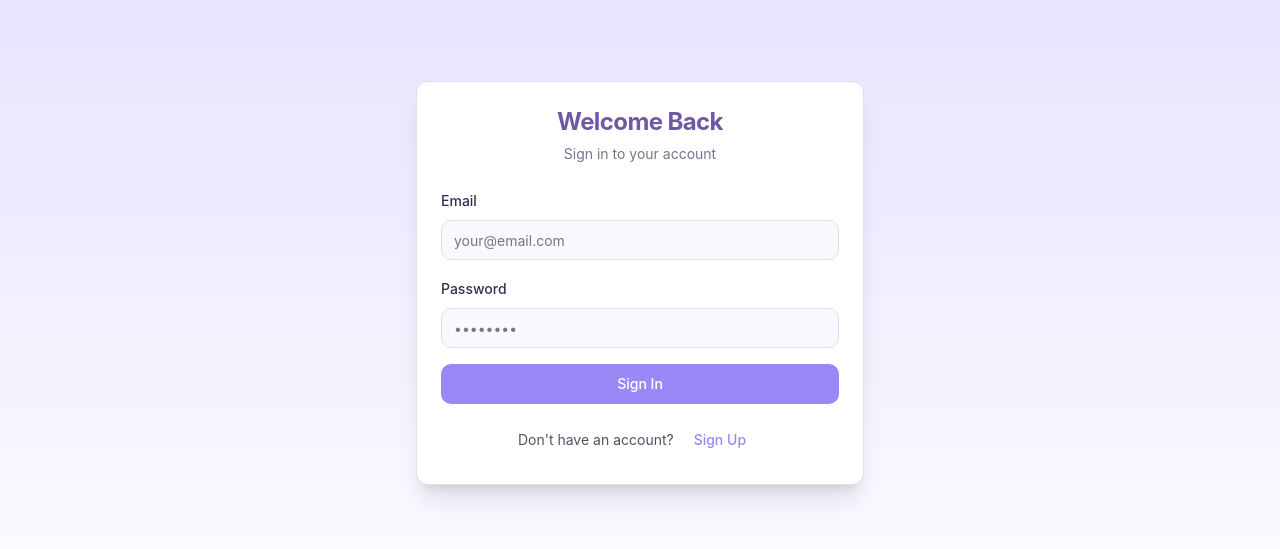
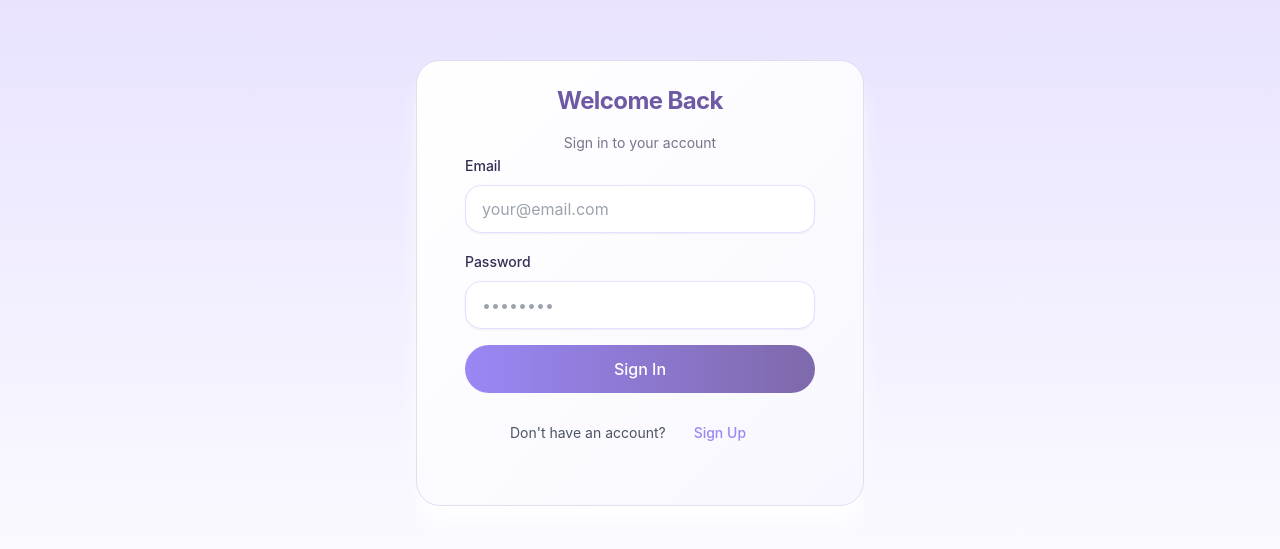
Before and after one commit to jayyvk/Keeya, a React (Vite) app: page /auth in a window 1280 px wide. Shown: the part 117-666 px from the top of the page. Built offline with nearby package versions, Linux system fonts and the light colour scheme.

Commit message:
Refactor: Apply design system to UI elements
Apply design system guidelines for rounded corners, fonts, spacing, and color palette to create a light, emotional, and premium user interface.

```diff
--- a/index.html
+++ b/index.html
@@ -5,7 +5,7 @@
     <meta charset="UTF-8" />
     <link rel="icon" type="image/svg+xml" href="/favicon.ico" />
     <meta name="viewport" content="width=device-width, initial-scale=1.0" />
-    <link rel="stylesheet" href="https://fonts.googleapis.com/css2?family=Playfair+Display:wght@400;700&display=swap">
+    <link rel="stylesheet" href="https://fonts.googleapis.com/css2?family=Poppins:wght@300;400;500;600;700&display=swap">
     <title>VoiceVault - Preserve the voices you love</title>
   </head>
   <body>
--- a/src/components/VoiceMemoryCard.tsx
+++ b/src/components/VoiceMemoryCard.tsx
@@ -245,36 +245,20 @@ const VoiceMemoryCard: React.FC<VoiceMemoryCardProps> = ({ recording }) => {
   };
 
   return (
-    <div className="bg-white rounded-lg shadow-md overflow-hidden border border-voicevault-softpurple transition-all hover:shadow-lg hover:border-voicevault-primary">
-      <div className="bg-gradient-to-r from-voicevault-softpurple to-voicevault-softpink p-4">
+    <div className="bg-gradient-to-br from-white to-soft-lavender-50 rounded-large shadow-card overflow-hidden border border-soft-lavender-100 transition-all hover:shadow-lg">
+      <div className="bg-gradient-to-r from-pastel-purple to-pastel-blue p-6">
         <div className="flex justify-between items-center">
-          <h3 className="font-semibold text-lg text-voicevault-tertiary truncate">
+          <h3 className="font-medium text-header text-dark-gray-700 truncate max-w-[80%]">
             {recording.title}
           </h3>
-          <div className="flex items-center gap-2">
-            <button
-              onClick={skipBackward}
-              className="rounded-full p-2 bg-white text-voicevault-primary hover:bg-voicevault-softgray transition-colors"
-              aria-label="Skip backward"
-              disabled={!audioLoaded}
-            >
-              <SkipBack size={16} />
-            </button>
+
+          <div className="flex items-center gap-element">
             <button
               onClick={togglePlayback}
-              className={`rounded-full p-2 ${!audioLoaded && !audioError ? 'bg-gray-200 text-gray-400' : 'bg-white text-voicevault-primary hover:bg-voicevault-softgray'} transition-colors`}
+              className="rounded-full p-3 bg-white/90 text-voicevault-primary hover:bg-white transition-colors"
               aria-label={isPlaying ? "Pause" : "Play"}
-              disabled={!audioLoaded && !audioError}
             >
               {isPlaying ? <Pause size={20} /> : <Play size={20} />}
-            </button>
-            <button
-              onClick={skipForward}
-              className="rounded-full p-2 bg-white text-voicevault-primary hover:bg-voicevault-softgray transition-colors"
-              aria-label="Skip forward"
-              disabled={!audioLoaded}
-            >
-              <SkipForward size={16} />
             </button>
           </div>
         </div>
--- a/src/components/ui/button.tsx
+++ b/src/components/ui/button.tsx
@@ -5,25 +5,22 @@ import { cva, type VariantProps } from "class-variance-authority"
 import { cn } from "@/lib/utils"
 
 const buttonVariants = cva(
-  "inline-flex items-center justify-center gap-2 whitespace-nowrap rounded-md text-sm font-medium ring-offset-background transition-colors focus-visible:outline-none focus-visible:ring-2 focus-visible:ring-ring focus-visible:ring-offset-2 disabled:pointer-events-none disabled:opacity-50 [&_svg]:pointer-events-none [&_svg]:size-4 [&_svg]:shrink-0",
+  "inline-flex items-center justify-center whitespace-nowrap rounded-large h-button px-6 text-body font-medium ring-offset-background transition-all focus-visible:outline-none focus-visible:ring-2 focus-visible:ring-ring focus-visible:ring-offset-2 disabled:pointer-events-none disabled:opacity-50",
   {
     variants: {
       variant: {
-        default: "bg-primary text-primary-foreground hover:bg-primary/90",
-        destructive:
-          "bg-destructive text-destructive-foreground hover:bg-destructive/90",
-        outline:
-          "border border-input bg-background hover:bg-accent hover:text-accent-foreground",
-        secondary:
-          "bg-secondary text-secondary-foreground hover:bg-secondary/80",
-        ghost: "hover:bg-accent hover:text-accent-foreground",
-        link: "text-primary underline-offset-4 hover:underline",
+        default: "bg-gradient-to-r from-voicevault-primary to-voicevault-secondary text-white hover:opacity-90",
+        destructive: "bg-destructive text-destructive-foreground hover:bg-destructive/90",
+        outline: "border-2 border-voicevault-primary bg-background hover:bg-voicevault-softpurple/10",
+        secondary: "bg-soft-lavender-200 text-dark-gray-700 hover:bg-soft-lavender-300",
+        ghost: "hover:bg-soft-lavender-100 hover:text-voicevault-primary",
+        link: "text-voicevault-primary underline-offset-4 hover:underline",
       },
       size: {
-        default: "h-10 px-4 py-2",
-        sm: "h-9 rounded-md px-3",
-        lg: "h-11 rounded-md px-8",
-        icon: "h-10 w-10",
+        default: "h-button px-6",
+        sm: "h-9 rounded-medium px-4",
+        lg: "h-12 rounded-large px-8",
+        icon: "h-button w-button",
       },
     },
     defaultVariants: {
--- a/src/components/ui/card.tsx
+++ b/src/components/ui/card.tsx
@@ -9,7 +9,7 @@ const Card = React.forwardRef<
   <div
     ref={ref}
     className={cn(
-      "rounded-lg border bg-card text-card-foreground shadow-sm",
+      "rounded-large border bg-gradient-to-br from-white to-soft-lavender-50 shadow-card p-section",
       className
     )}
     {...props}
@@ -23,7 +23,7 @@ const CardHeader = React.forwardRef<
 >(({ className, ...props }, ref) => (
   <div
     ref={ref}
-    className={cn("flex flex-col space-y-1.5 p-6", className)}
+    className={cn("flex flex-col space-y-element", className)}
     {...props}
   />
 ))
@@ -36,7 +36,7 @@ const CardTitle = React.forwardRef<
   <h3
     ref={ref}
     className={cn(
-      "text-2xl font-semibold leading-none tracking-tight",
+      "text-header font-semibold text-dark-gray-700 leading-none tracking-tight",
       className
     )}
     {...props}
--- a/src/components/ui/input.tsx
+++ b/src/components/ui/input.tsx
@@ -8,7 +8,7 @@ const Input = React.forwardRef<HTMLInputElement, React.ComponentProps<"input">>(
       <input
         type={type}
         className={cn(
-          "flex h-10 w-full rounded-md border border-input bg-background px-3 py-2 text-base ring-offset-background file:border-0 file:bg-transparent file:text-sm file:font-medium file:text-foreground placeholder:text-muted-foreground focus-visible:outline-none focus-visible:ring-2 focus-visible:ring-ring focus-visible:ring-offset-2 disabled:cursor-not-allowed disabled:opacity-50 md:text-sm",
+          "flex h-button w-full rounded-medium border border-soft-lavender-200 bg-white px-4 text-body text-dark-gray-700 shadow-sm transition-colors file:border-0 file:bg-transparent file:text-sm file:font-medium placeholder:text-gray-400 focus-visible:outline-none focus-visible:ring-2 focus-visible:ring-voicevault-primary focus-visible:ring-offset-2 disabled:cursor-not-allowed disabled:opacity-50",
           className
         )}
         ref={ref}
--- a/tailwind.config.ts
+++ b/tailwind.config.ts
@@ -18,6 +18,33 @@ export default {
       }
     },
     extend: {
+      fontFamily: {
+        sans: ['Poppins', 'sans-serif'],
+        'playfair': ['Playfair Display', 'serif'],
+      },
+      fontSize: {
+        'header-lg': ['32px', '1.2'],
+        'header': ['24px', '1.3'],
+        'body': ['16px', '1.5'],
+      },
+      borderRadius: {
+        'large': '24px',
+        'medium': '16px',
+        lg: '24px',
+        md: '16px',
+        sm: '8px'
+      },
+      spacing: {
+        'section': '24px',
+        'element': '16px',
+      },
+      height: {
+        'button': '48px',
+      },
+      boxShadow: {
+        'soft': '0 4px 20px rgba(0, 0, 0, 0.05)',
+        'card': '0 8px 30px rgba(0, 0, 0, 0.08)',
+      },
       colors: {
         border: 'hsl(var(--border))',
         input: 'hsl(var(--input))',
@@ -75,12 +102,23 @@ export default {
                 },
                 fontFamily: {
                     'playfair': ['Playfair Display', 'serif'],
-                }
                 },
-			borderRadius: {
-				lg: 'var(--radius)',
-				md: 'calc(var(--radius) - 2px)',
-				sm: 'calc(var(--radius) - 4px)'
+        'soft-lavender': {
+          50: '#F8F7FF',
+          100: '#F0EEFF',
+          200: '#E5DEFF',
+          300: '#D6BCFA',
+        },
+        'dark-gray': {
+          600: '#4A4A4A',
+          700: '#2D2D2D',
+        },
+        'pastel': {
+          pink: '#FFE5EC',
+          blue: '#E5F4FF',
+          purple: '#F2E5FF',
+          peach: '#FFE8E0',
+        },
       },
       keyframes: {
         'accordion-down': {
```
Lines whose indentation alone changed are shown as unchanged.
